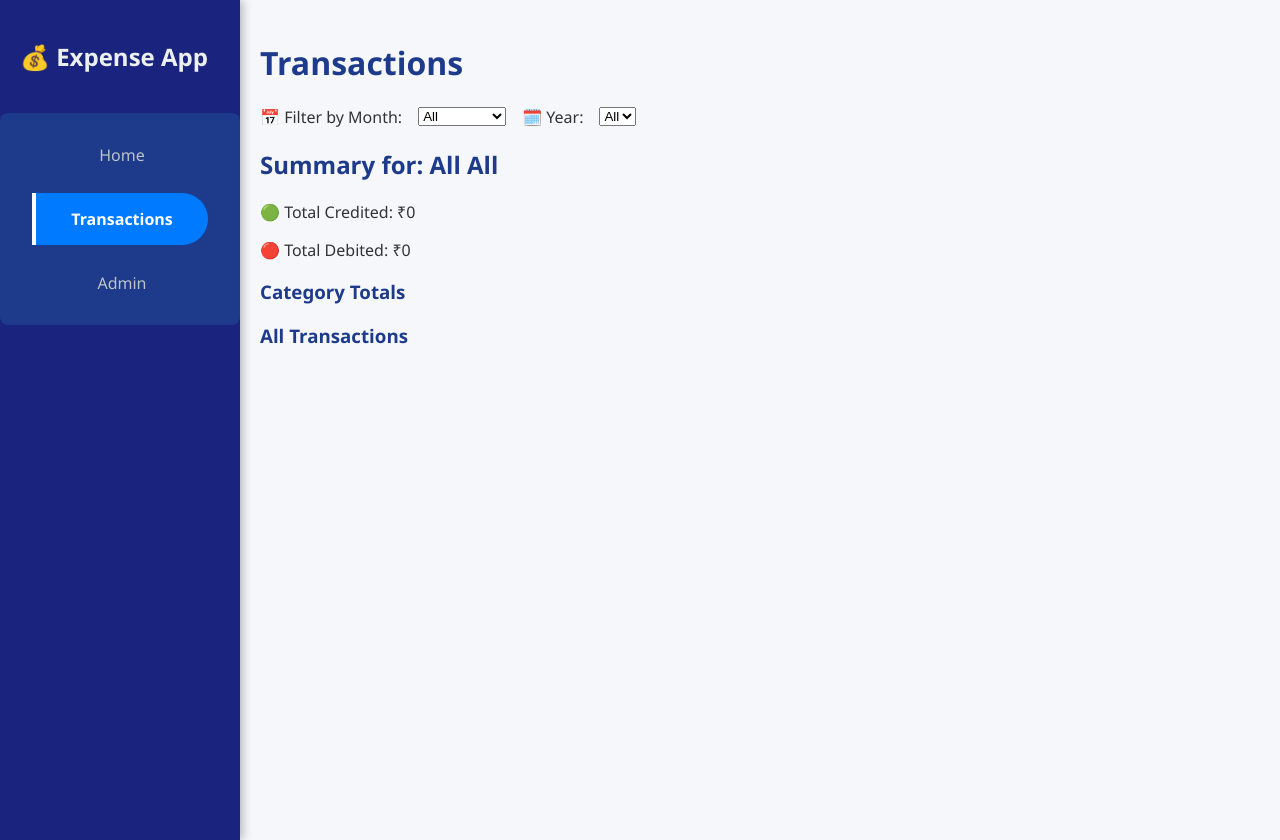
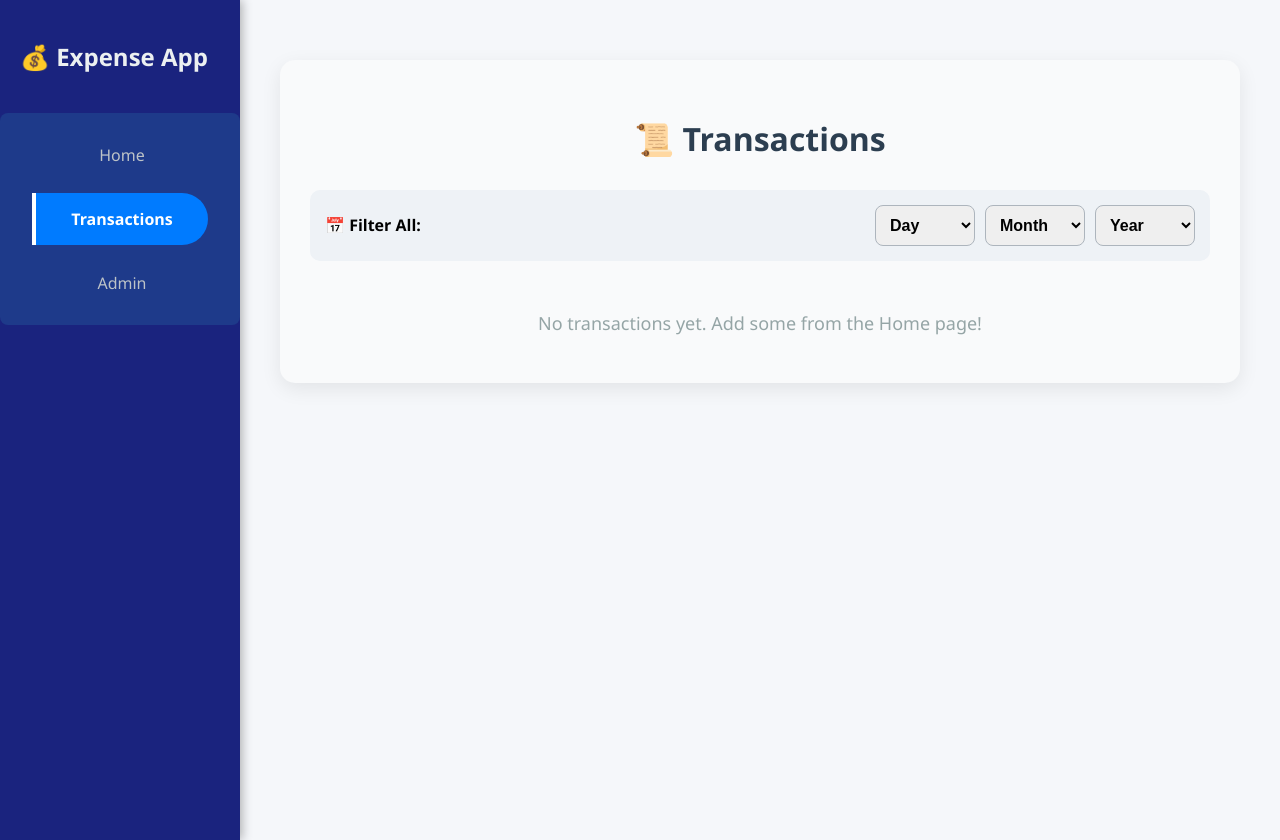
Before and after one commit to rakshitnag77/Expenses_app, a React (Create React App) app: page /transactions in a window 1280 px wide. Built offline with nearby package versions, Linux system fonts and the light colour scheme.

Commit message:
Update TransactionsPage.js

```diff
--- a/src/TransactionsPage.js
+++ b/src/TransactionsPage.js
@@ -1,88 +1,341 @@
 import React, { useState } from "react";
+import "./App.css";
 
 const TransactionsPage = ({ expenses }) => {
-  const [selectedMonth, setSelectedMonth] = useState("All");
-  const [selectedYear, setSelectedYear] = useState("All");
+  const [globalFilter, setGlobalFilter] = useState({ day: "", month: "", year: "" });
+  const [debitFilter, setDebitFilter] = useState({ day: "", month: "", year: "" });
+  const [creditFilter, setCreditFilter] = useState({ day: "", month: "", year: "" });
 
-  const monthsList = [
-    "January", "February", "March", "April", "May", "June",
-    "July", "August", "September", "October", "November", "December",
-  ];
-
-  const yearOptions = [
-    ...new Set(expenses.map((e) => {
-      const y = e.date ? new Date(e.date).getFullYear() : null;
-      return y;
-    }).filter(Boolean))
-  ].sort((a, b) => b - a);
-
-  const filtered = expenses.filter((e) => {
-    const expenseDate = new Date(e.date);
-    const monthMatch =
-      selectedMonth === "All" || expenseDate.toLocaleString("default", { month: "long" }) === selectedMonth;
-    const yearMatch =
-      selectedYear === "All" || expenseDate.getFullYear().toString() === selectedYear;
-    return monthMatch && yearMatch;
-  });
-
-  const getTotal = (type) =>
-    filtered.filter((e) => e.type === type).reduce((sum, e) => sum + e.amount, 0);
-
-  const getTotalByCategory = () => {
-    const totals = {};
-    filtered.forEach((expense) => {
-      const key = `${expense.category}-${expense.type}`;
-      if (!totals[key]) totals[key] = 0;
-      totals[key] += expense.amount;
-    });
-    return totals;
+  const styles = {
+    container: {
+      maxWidth: "900px",
+      margin: "40px auto",
+      padding: "30px",
+      backgroundColor: "#f9fafb",
+      borderRadius: "15px",
+      boxShadow: "0 6px 20px rgba(0,0,0,0.08)",
+      fontFamily: "'Segoe UI', Tahoma, Geneva, Verdana, sans-serif",
+    },
+    header: {
+      textAlign: "center",
+      fontSize: "32px",
+      fontWeight: "700",
+      color: "#2c3e50",
+      marginBottom: "30px",
+    },
+    filterContainer: {
+      display: "flex",
+      justifyContent: "space-between",
+      alignItems: "center",
+      marginBottom: "20px",
+      padding: "15px",
+      backgroundColor: "#eef2f6",
+      borderRadius: "10px",
+    },
+    filterSection: {
+      display: "flex",
+      alignItems: "center",
+      gap: "10px",
+      marginBottom: "15px",
+    },
+    dropdown: {
+      padding: "10px",
+      fontSize: "16px",
+      borderRadius: "8px",
+      border: "1px solid #adb5bd",
+      minWidth: "100px",
+      fontWeight: "600",
+    },
+    sectionHeader: {
+      fontSize: "24px",
+      fontWeight: "600",
+      color: "#34495e",
+      marginTop: "30px",
+      marginBottom: "15px",
+    },
+    table: {
+      width: "100%",
+      borderCollapse: "separate",
+      borderSpacing: "0",
+      backgroundColor: "#ffffff",
+      borderRadius: "10px",
+      overflow: "hidden",
+      boxShadow: "0 2px 10px rgba(0,0,0,0.05)",
+      marginBottom: "20px",
+    },
+    tableHeader: {
+      backgroundColor: "#1abc9c",
+      color: "white",
+      fontWeight: "bold",
+    },
+    th: {
+      padding: "15px",
+      textAlign: "left",
+      borderBottom: "2px solid #adb5bd",
+    },
+    td: {
+      padding: "15px",
+      borderBottom: "1px solid #adb5bd",
+    },
+    tr: {
+      transition: "background-color 0.2s",
+      backgroundColor: "#f8f9fa",
+    },
+    trHover: {
+      backgroundColor: "#e9ecef",
+    },
+    debitRow: {
+      color: "#e74c3c",
+    },
+    creditRow: {
+      color: "#2ecc71",
+    },
+    totalSection: {
+      display: "flex",
+      justifyContent: "space-around",
+      marginTop: "10px",
+      marginBottom: "30px",
+      gap: "20px",
+    },
+    totalCard: {
+      backgroundColor: "#ffffff",
+      padding: "20px",
+      borderRadius: "10px",
+      boxShadow: "0 2px 10px rgba(0,0,0,0.05)",
+      textAlign: "center",
+      flex: 1,
+    },
+    totalLabel: {
+      fontSize: "18px",
+      color: "#34495e",
+      marginBottom: "5px",
+    },
+    totalAmount: {
+      fontSize: "28px",
+      fontWeight: "bold",
+    },
+    noTransactions: {
+      textAlign: "center",
+      color: "#95a5a6",
+      marginTop: "50px",
+      fontSize: "18px",
+    },
+    receiptLink: {
+      color: "#3498db",
+      textDecoration: "none",
+      fontWeight: "bold",
+      transition: "color 0.2s",
+    },
+    receiptLinkHover: {
+      color: "#2980b9",
+    },
+    categoryTotals: {
+      display: "grid",
+      gridTemplateColumns: "repeat(auto-fill, minmax(250px, 1fr))",
+      gap: "15px",
+    },
+    categoryCard: {
+      backgroundColor: "#ffffff",
+      padding: "15px",
+      borderRadius: "10px",
+      boxShadow: "0 2px 5px rgba(0,0,0,0.05)",
+      textAlign: "left",
+      borderLeft: "4px solid #3498db",
+    },
+    categoryTotalAmount: {
+      fontSize: "20px",
+      fontWeight: "bold",
+    },
   };
 
-  const categoryTotals = getTotalByCategory();
+  const getFiltered = (tx, filter) => {
+    const txDate = new Date(tx.date);
+    const day = txDate.getDate().toString();
+    const month = (txDate.getMonth() + 1).toString();
+    const year = txDate.getFullYear().toString();
 
     return (
-    <div>
-      <h1>Transactions</h1>
+      (!filter.day || filter.day === day) &&
+      (!filter.month || filter.month === month) &&
+      (!filter.year || filter.year === year)
+    );
+  };
 
-      <div style={{ display: "flex", gap: "1rem", alignItems: "center" }}>
-        <label htmlFor="month">📅 Filter by Month:</label>
-        <select id="month" value={selectedMonth} onChange={(e) => setSelectedMonth(e.target.value)}>
-          <option value="All">All</option>
-          {monthsList.map((month, i) => (
-            <option key={i} value={month}>{month}</option>
+  const globalFiltered = expenses.filter((tx) => getFiltered(tx, globalFilter));
+  const debitFiltered = globalFiltered.filter((tx) => tx.type === "Debit" && getFiltered(tx, debitFilter));
+  const creditFiltered = globalFiltered.filter((tx) => tx.type === "Credit" && getFiltered(tx, creditFilter));
+
+  const totalDebit = debitFiltered.reduce((sum, tx) => sum + Number(tx.amount), 0);
+  const totalCredit = creditFiltered.reduce((sum, tx) => sum + Number(tx.amount), 0);
+
+  const categoryTotals = globalFiltered.reduce((acc, tx) => {
+    const key = `${tx.category} (${tx.type})`;
+    acc[key] = (acc[key] || 0) + Number(tx.amount);
+    return acc;
+  }, {});
+
+  const renderFilterDropdowns = (filterState, setFilterState) => (
+    <div style={{ display: "flex", gap: "10px" }}>
+      <select
+        style={styles.dropdown}
+        value={filterState.day}
+        onChange={(e) => setFilterState({ ...filterState, day: e.target.value })}
+      >
+        <option value="">Day</option>
+        {[...Array(31)].map((_, i) => (
+          <option key={i + 1} value={i + 1}>{i + 1}</option>
         ))}
       </select>
-
-        <label htmlFor="year">🗓️ Year:</label>
-        <select id="year" value={selectedYear} onChange={(e) => setSelectedYear(e.target.value)}>
-          <option value="All">All</option>
-          {yearOptions.map((year) => (
-            <option key={year} value={year}>{year}</option>
+      <select
+        style={styles.dropdown}
+        value={filterState.month}
+        onChange={(e) => setFilterState({ ...filterState, month: e.target.value })}
+      >
+        <option value="">Month</option>
+        {[...Array(12)].map((_, i) => (
+          <option key={i + 1} value={i + 1}>{i + 1}</option>
+        ))}
+      </select>
+      <select
+        style={styles.dropdown}
+        value={filterState.year}
+        onChange={(e) => setFilterState({ ...filterState, year: e.target.value })}
+      >
+        <option value="">Year</option>
+        {[2023, 2024, 2025].map((yr) => (
+          <option key={yr} value={yr}>{yr}</option>
         ))}
       </select>
     </div>
+  );
 
-      <h2>Summary for: {selectedMonth} {selectedYear}</h2>
-      <p>🟢 Total Credited: ₹{getTotal("Credit")}</p>
-      <p>🔴 Total Debited: ₹{getTotal("Debit")}</p>
+  return (
+    <div style={styles.container}>
+      <h2 style={styles.header}>📜 Transactions</h2>
 
-      <h3>Category Totals</h3>
-      <ul>
-        {Object.entries(categoryTotals).map(([key, val]) => (
-          <li key={key}>{key.replace("-", " ➝ ")}: ₹{val}</li>
+      {/* Global Filter Section */}
+      <div style={styles.filterContainer}>
+        <label style={{ fontWeight: "bold", color: "#000" }}>📅 Filter All:</label>
+        {renderFilterDropdowns(globalFilter, setGlobalFilter)}
+      </div>
+
+      {expenses.length === 0 ? (
+        <p style={styles.noTransactions}>No transactions yet. Add some from the Home page!</p>
+      ) : (
+        <>
+          {/* Debit Transactions Table */}
+          <h3 style={styles.sectionHeader}>🔻 Debit Transactions</h3>
+          <div style={styles.filterSection}>
+            <label style={{ fontWeight: "bold", color: "#000" }}>📅 Filter Debit:</label>
+            {renderFilterDropdowns(debitFilter, setDebitFilter)}
+          </div>
+          <table style={styles.table}>
+            <thead style={styles.tableHeader}>
+              <tr>
+                <th style={{ ...styles.th, borderTopLeftRadius: "10px" }}>Category</th>
+                <th style={styles.th}>Amount (₹)</th>
+                <th style={styles.th}>Date</th>
+                <th style={{ ...styles.th, borderTopRightRadius: "10px" }}>Receipt</th>
+              </tr>
+            </thead>
+            <tbody>
+              {debitFiltered.map((tx) => (
+                <tr
+                  key={tx.id}
+                  style={styles.tr}
+                  onMouseEnter={(e) => e.currentTarget.style.backgroundColor = styles.trHover.backgroundColor}
+                  onMouseLeave={(e) => e.currentTarget.style.backgroundColor = styles.tr.backgroundColor}
+                >
+                  <td style={{ ...styles.td, color: "#000" }}>{tx.category}</td>
+                  <td style={{ ...styles.td, color: styles.debitRow.color }}>{tx.amount}</td>
+                  <td style={{ ...styles.td, color: "#000" }}>{tx.date}</td>
+                  <td style={{ ...styles.td, color: "#000" }}>
+                    {tx.receipt ? (
+                      <a href={tx.receipt} target="_blank" rel="noopener noreferrer" style={styles.receiptLink}>
+                        View
+                      </a>
+                    ) : (
+                      "—"
+                    )}
+                  </td>
+                </tr>
               ))}
-      </ul>
+            </tbody>
+          </table>
 
-      <h3>All Transactions</h3>
-      <ul>
-        {filtered.map((e, i) => (
-          <li key={i}>
-            <strong>{e.category}</strong> - ₹{e.amount} ({e.type})
-            <div>📅 {e.date}</div>
-            <div>🧾 <img src={e.receiptURL} alt="Receipt" width="100" /></div>
-          </li>
+          {/* Total Debit Section */}
+          <div style={styles.totalSection}>
+            <div style={styles.totalCard}>
+              <div style={styles.totalLabel}>Total Debit</div>
+              <div style={{ ...styles.totalAmount, color: styles.debitRow.color }}>
+                ₹{totalDebit}
+              </div>
+            </div>
+          </div>
+
+          {/* Credit Transactions Table */}
+          <h3 style={styles.sectionHeader}>🔺 Credit Transactions</h3>
+          <div style={styles.filterSection}>
+            <label style={{ fontWeight: "bold", color: "#000" }}>📅 Filter Credit:</label>
+            {renderFilterDropdowns(creditFilter, setCreditFilter)}
+          </div>
+          <table style={styles.table}>
+            <thead style={styles.tableHeader}>
+              <tr>
+                <th style={{ ...styles.th, borderTopLeftRadius: "10px" }}>Category</th>
+                <th style={styles.th}>Amount (₹)</th>
+                <th style={styles.th}>Date</th>
+                <th style={{ ...styles.th, borderTopRightRadius: "10px" }}>Receipt</th>
+              </tr>
+            </thead>
+            <tbody>
+              {creditFiltered.map((tx) => (
+                <tr
+                  key={tx.id}
+                  style={styles.tr}
+                  onMouseEnter={(e) => e.currentTarget.style.backgroundColor = styles.trHover.backgroundColor}
+                  onMouseLeave={(e) => e.currentTarget.style.backgroundColor = styles.tr.backgroundColor}
+                >
+                  <td style={{ ...styles.td, color: "#000" }}>{tx.category}</td>
+                  <td style={{ ...styles.td, color: styles.creditRow.color }}>{tx.amount}</td>
+                  <td style={{ ...styles.td, color: "#000" }}>{tx.date}</td>
+                  <td style={{ ...styles.td, color: "#000" }}>
+                    {tx.receipt ? (
+                      <a href={tx.receipt} target="_blank" rel="noopener noreferrer" style={styles.receiptLink}>
+                        View
+                      </a>
+                    ) : (
+                      "—"
+                    )}
+                  </td>
+                </tr>
               ))}
-      </ul>
+            </tbody>
+          </table>
+
+          {/* Total Credit Section */}
+          <div style={styles.totalSection}>
+            <div style={styles.totalCard}>
+              <div style={styles.totalLabel}>Total Credit</div>
+              <div style={{ ...styles.totalAmount, color: styles.creditRow.color }}>
+                ₹{totalCredit}
+              </div>
+            </div>
+          </div>
+
+          <h3 style={styles.sectionHeader}>📊 Category Totals</h3>
+          <div style={styles.categoryTotals}>
+            {Object.entries(categoryTotals).map(([key, value]) => (
+              <div key={key} style={styles.categoryCard}>
+                <div>{key}</div>
+                <div style={{ ...styles.categoryTotalAmount, color: key.includes("(Debit)") ? styles.debitRow.color : styles.creditRow.color }}>
+                  ₹{value}
+                </div>
+              </div>
+            ))}
+          </div>
+        </>
+      )}
     </div>
   );
 };
```
Lines whose indentation alone changed are shown as unchanged.
